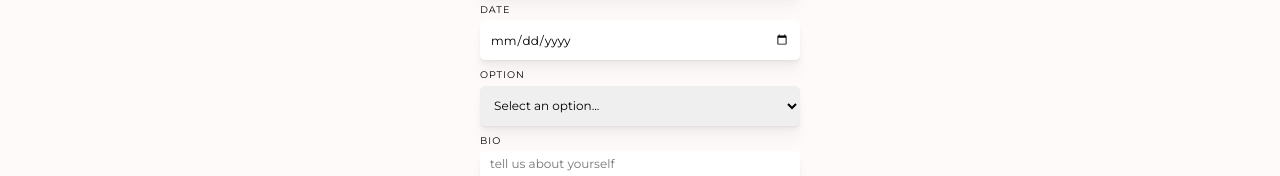
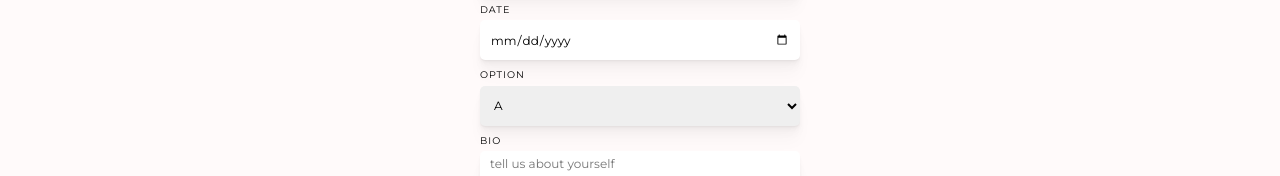
Before and after one commit to kathrynzaro/react-template, a React app: page / in a window 1280 px wide. Shown: the part 266-442 px from the top of the page. Built offline with nearby package versions, Linux system fonts and the light colour scheme; a web font is replaced by a local one.

Commit message:
adds select control test

```diff
--- a/src/components/Dashboard/Dashboard.jsx
+++ b/src/components/Dashboard/Dashboard.jsx
@@ -1,5 +1,5 @@
 import styles from './Dashboard.css';
-import { InputControl } from '../Form/FormControl';
+import { InputControl, SelectControl } from '../Form/FormControl';
 
 export default function Dashboard() {
   return (
@@ -20,17 +20,16 @@ export default function Dashboard() {
         />
 
 
-        <label>
-          Option
-          <select>
-            <option disabled selected value="">
-              Select an option...
-            </option>
-            <option value="1">A</option>
-            <option value="2">B</option>
-            <option value="3">C</option>
-          </select>
-        </label>
+        <SelectControl
+          label="Option"
+          required
+          name="option"
+          placeholder="select an option"
+        >
+          <option value="1">A</option>
+          <option value="2">B</option>
+          <option value="3">C</option>
+        </SelectControl>
 
         <label>
           Bio
--- a/src/components/Form/FormControl.jsx
+++ b/src/components/Form/FormControl.jsx
@@ -1,3 +1,4 @@
+/* eslint-disable react/prop-types */
 import styles from './FormControl.css';
 import classnames from 'classnames';
 
@@ -19,3 +20,19 @@ export function InputControl({ label, ...rest }) {
     </FormControl>
   );
 }
+
+export function SelectControl({
+  label,
+  children,
+  placeholder,
+  ...rest
+}) {
+  return (
+    <FormControl label={label}>
+      <select {...rest}>
+        {placeholder && <option disabled>{placeholder}</option>}
+        {children}
+      </select>
+    </FormControl>
+  );
+}
```
Also changed, not shown: 1 other file (tests, documents, lock files or other folders).
